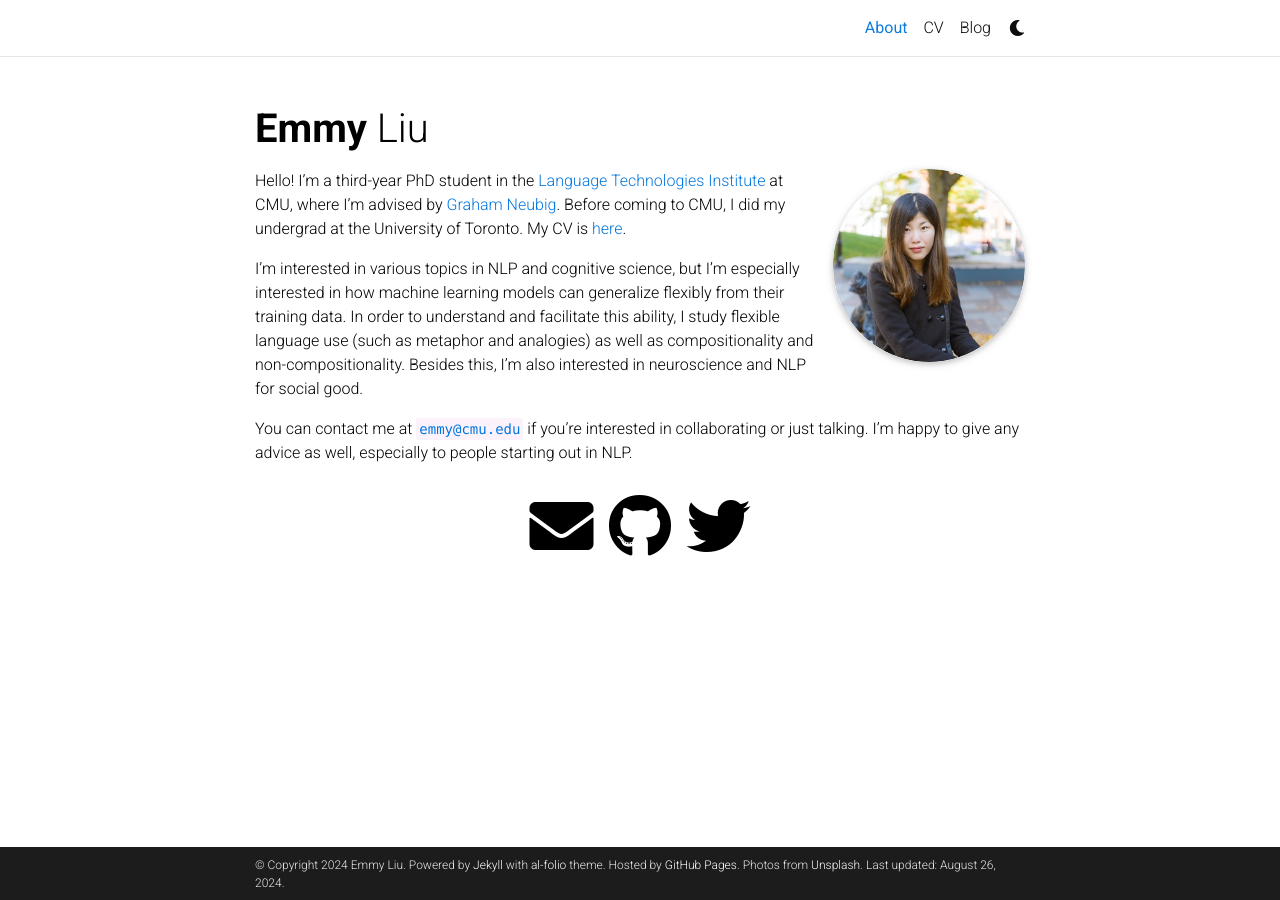
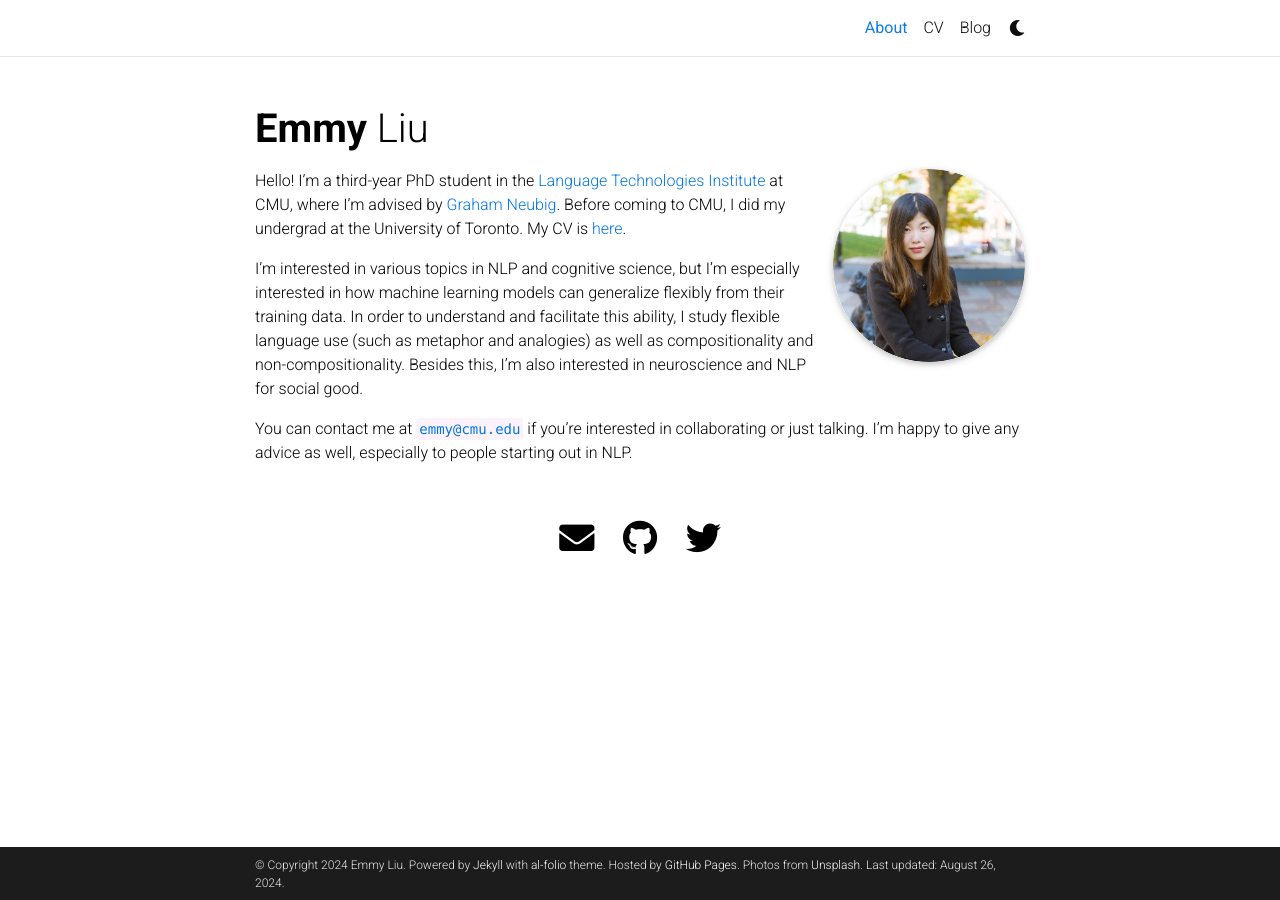
Before and after one commit to nightingal3/nightingal3.github.io, a Jekyll site: the page built from _pages/about.md, in a window 1280 px wide. Built offline with Jekyll 4.4.1, drawn with Linux system fonts in a browser that asks for light colours; full-size pictures stand in for the smaller copies a plugin makes; comment, search, counter and statistics services are not loaded; a style sheet for code colours, icons or effects is not loaded.

Commit message:
make social icons smaller

```diff
--- a/_sass/_base.scss
+++ b/_sass/_base.scss
@@ -252,9 +252,11 @@ blockquote {
 
 .social {
   text-align: center;
+  padding-top: 2rem;
   .contact-icons {
-    font-size: 4rem;
+    font-size: 2.2rem;
     a {
+      margin: 10px 10px 0 10px;
       i::before {
         color: var(--global-text-color);
         transition-property: all 0.2s ease-in-out;
```
